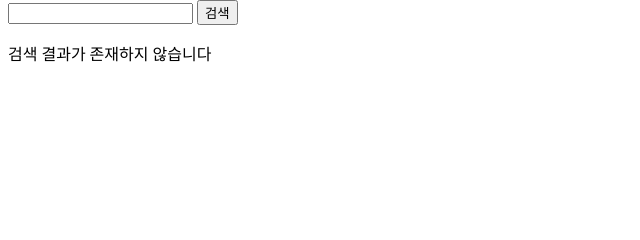
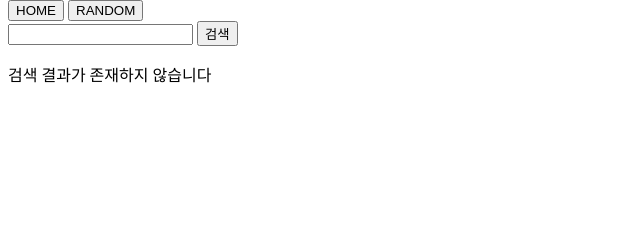
Before and after one commit to TeamYatop/ONMMG, a Django app: template django_app/templates/hangout/hangout_list.html in a window 1280 px wide. Shown: the part 358-598 px from the top of the page, without its empty margins (0-640 px from the left). Run offline with Django 3.2, Linux system fonts and the light colour scheme; the template is opened without the code that fills it, so the values that code supplies are empty; parts of the project's set-up code (start-up, migrations or seed data) failed here and were passed over; some libraries are stand-ins or nearby versions.

Commit message:
add hangout_list home and random buttons

```diff
--- a/django_app/templates/hangout/hangout_list.html
+++ b/django_app/templates/hangout/hangout_list.html
@@ -73,7 +73,12 @@
     }
 
 </script>
-
+<div>
+    <form>
+        <input type="button" value="HOME" onclick="window.location.href='{% url 'default' %}'" />
+        <input type="button" value="RANDOM" onclick="window.location.href='{% url 'default' %}'" />
+    </form>
+</div>
 <div>
     <form method="post" id="my-search-form" onsubmit="return OnSubmitForm();">
         {% csrf_token %}
```
